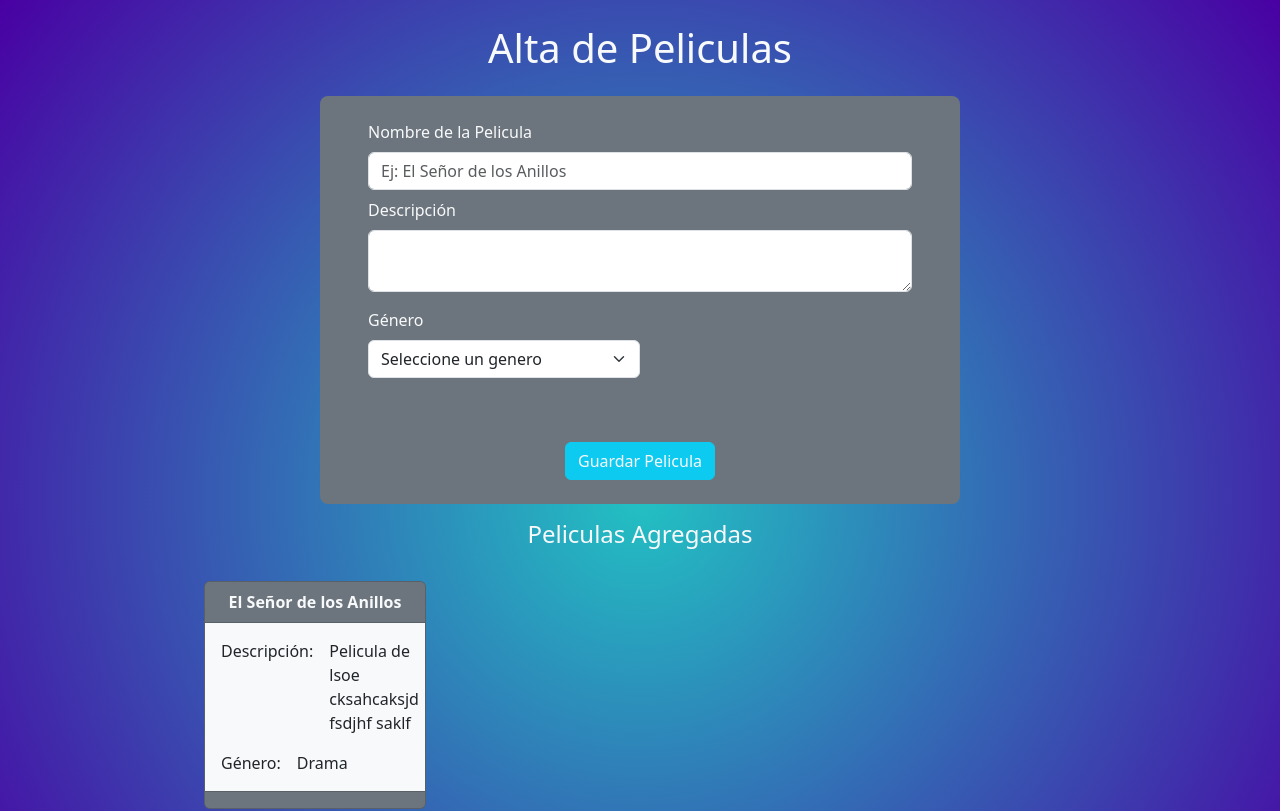
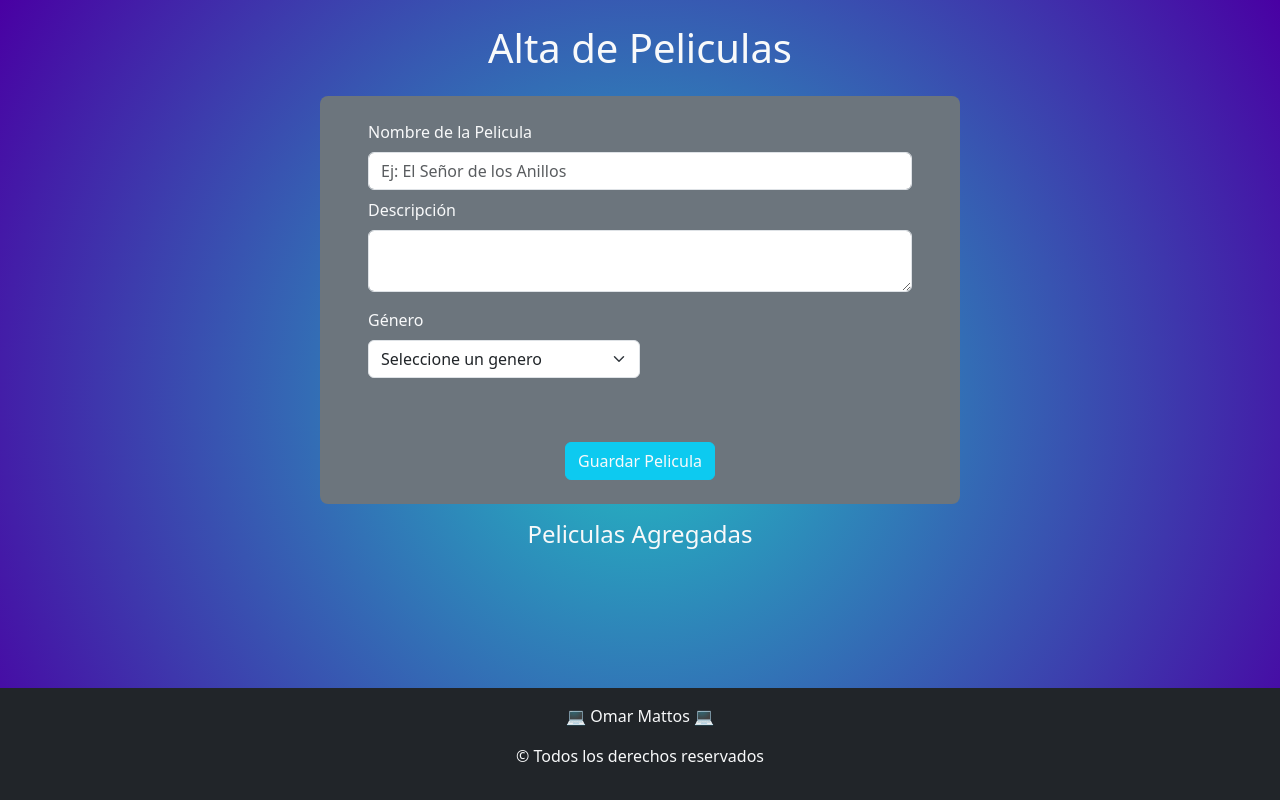
Before and after one commit to omarmatt31/10altaPeliculas, a React (Vite) app: page / in a window 1280 px wide. Shown: the top 811 px of the page. Built offline with nearby package versions, Linux system fonts and the light colour scheme.

Commit message:
se agregaron los props para enviar el arreglo de peliculas y armar las cards

```diff
--- a/src/components/CardPelicula.jsx
+++ b/src/components/CardPelicula.jsx
@@ -1,23 +1,22 @@
-import Button from 'react-bootstrap/Button';
 import Card from 'react-bootstrap/Card';
 import Col from 'react-bootstrap/Col';
 
-const CardPelicula = () => {
+const CardPelicula = ({pelicula}) => {
     return (
          <Col xs={12} sm={6} md={3} lg={3} className='my-4 mx-2 p-0'>
             <Card className='bg-secondary'>
                 <Card.Header className='bg-secondary'>
-                    <Card.Text className='text-center text-light fw-bold'>El Señor de los Anillos
+                    <Card.Text className='text-center text-light fw-bold'>{pelicula.inputNombre}
                     </Card.Text>
                 </Card.Header>
                 <Card.Body className='m-0 pb-3 bg-light'>
                         <Card.Text className='d-flex'>
                         <p className='my-0 py-0'>Descripción: </p>
-                        <div className='mx-2 px-2 py-0 my-0  fw-light'>Pelicula de lsoe cksahcaksjd fsdjhf saklf </div>
+                        <div className='mx-2 px-2 py-0 my-0  fw-light'>{pelicula.inputDescripcion}</div>
                         </Card.Text>
                         <Card.Text className='d-flex'>
                         <p className='my-0 py-0'>Género: </p>
-                        <div className='mx-2 px-2 py-0 my-0  fw-light'>Drama</div>
+                        <div className='mx-2 px-2 py-0 my-0  fw-light'>{pelicula.inputGenero}</div>
                         </Card.Text>
                 </Card.Body>
                 <Card.Footer className="bg-secondary text-end">
--- a/src/components/FormularioPeliculas.jsx
+++ b/src/components/FormularioPeliculas.jsx
@@ -58,7 +58,7 @@ const FormularioPeliculas = () => {
             </section>
             <section className="container p-0 my-0 rounded-3 w-75 mb-5">
                 <h4 className="text-center text-light">Peliculas Agregadas</h4>
-                <GridPeliculas></GridPeliculas>
+                <GridPeliculas peliculas={peliculas}></GridPeliculas>
             </section>
         </>
     );
--- a/src/components/GridPeliculas.jsx
+++ b/src/components/GridPeliculas.jsx
@@ -8,8 +8,7 @@ const GridPeliculas = ({peliculas}) => {
         <Container className='px-5'>
             <Row className='d-flex justify-content-between'>
                 {
-                    <CardPelicula></CardPelicula>
-                    //peliculas.map((item, indice)=> <CardPelicula key={indice} pelicula={item}></CardPelicula>)
+                    peliculas.map((item, indice)=> <CardPelicula key={indice} pelicula={item}></CardPelicula>)
                 }
             </Row>
         </Container>
```
